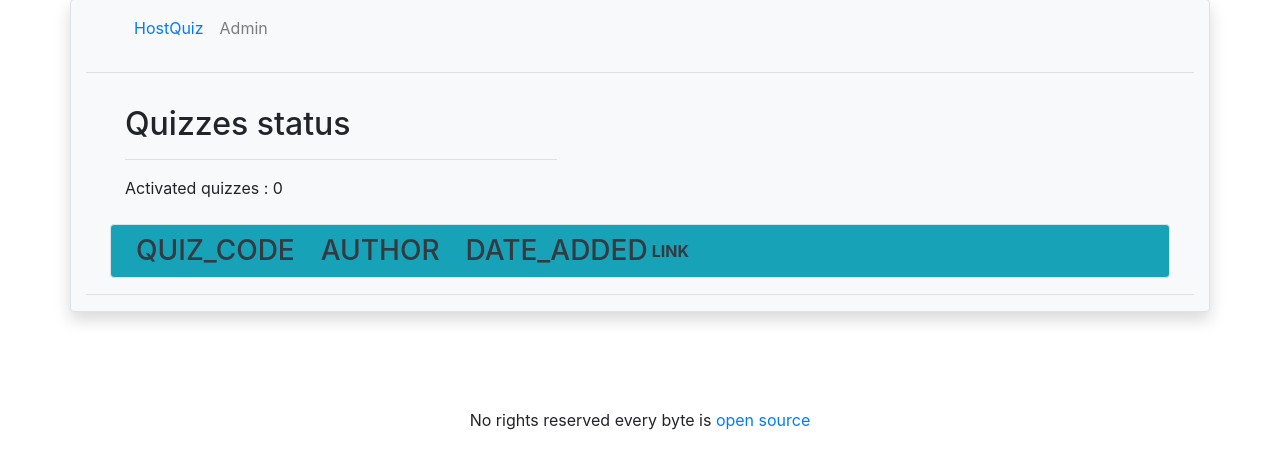
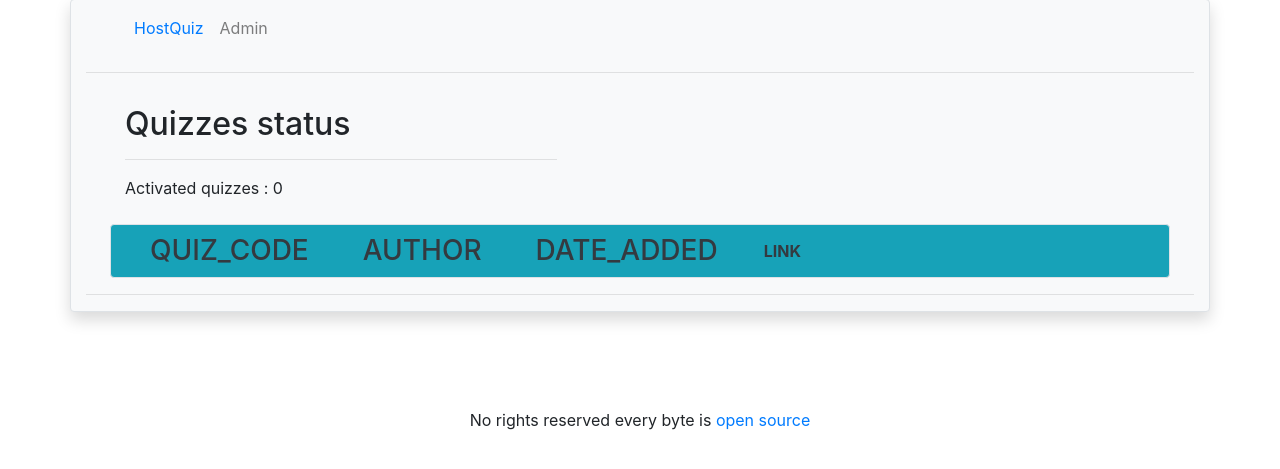
Before and after one commit to sumit-kushwah/wia, a PHP site: page / in a window 1280 px wide. Shown: the part 107-576 px from the top of the page. Run offline with PHP 8.4, Linux system fonts and the light colour scheme; the visitor is signed in with stand-in values (Sample User, id 1); data that the repository does not hold is empty.

```diff
--- a/index.php
+++ b/index.php
@@ -118,16 +118,16 @@
 ?>
 <table class="row border ml-4 mr-4 rounded bg-info text-dark form-inline">
 
-  <th class="">
+  <th class="col-sm">
     <h3 class="ml-4 mt-2">QUIZ_CODE</h3>
     </th>
-    <th class="">
+    <th class="col-sm">
        <h3 class="ml-4 mt-2">AUTHOR</h3>
     </th>
-    <th class="">
+    <th class="col-sm">
        <h3 class="ml-4 mt-2">DATE_ADDED</h3>
     </th>
-    <th class=" mt-1">
+    <th class="col-sm mt-1">
     <th class="ml-5 mt-2">LINK</h3>
     </div>
 
```
